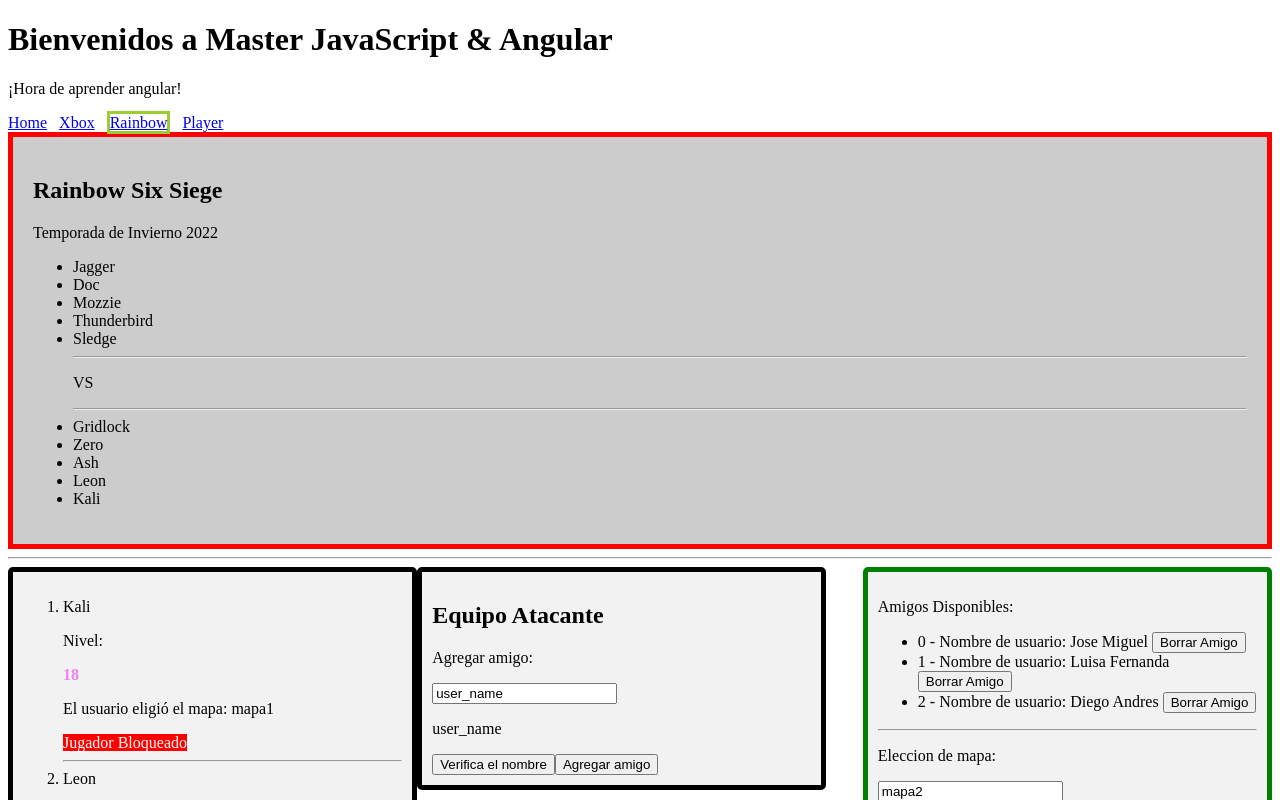
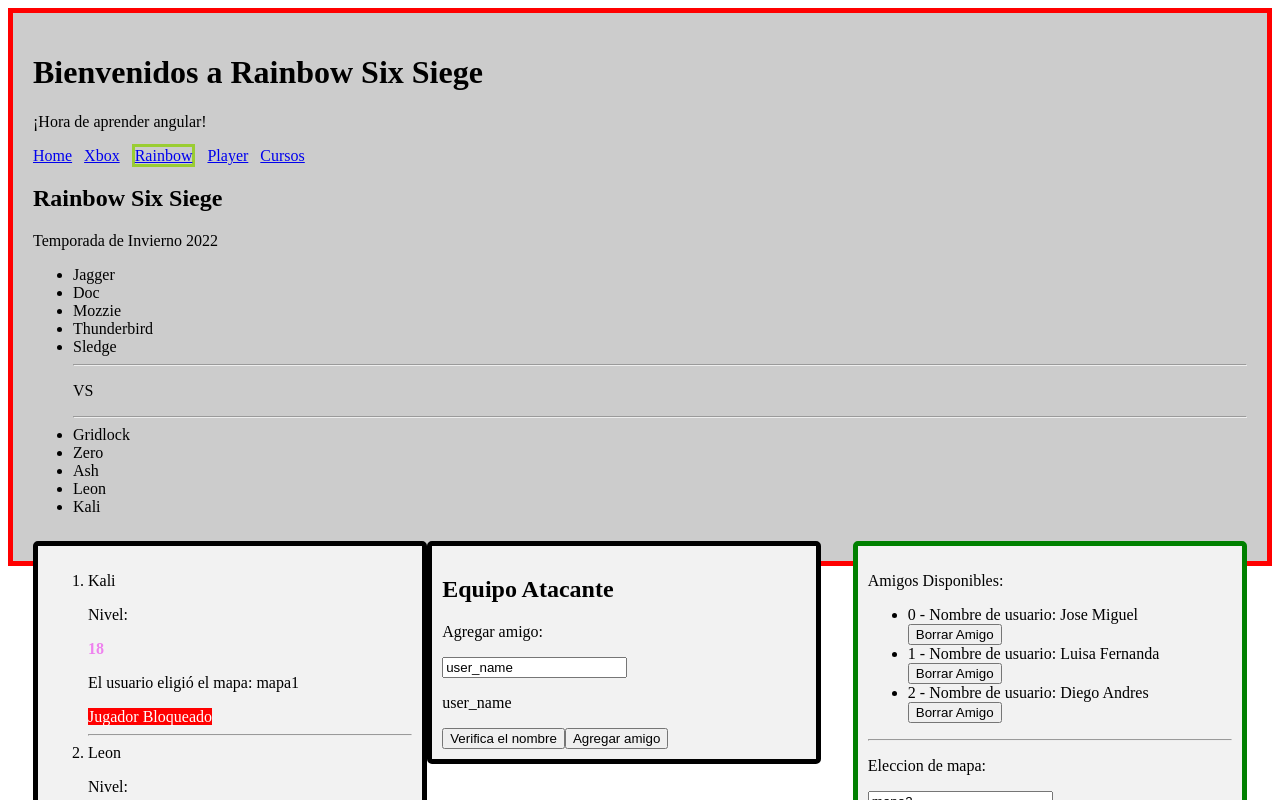
Before and after one commit to Juandieruiz/Master-JavaScript, an Angular app in the folder angular-learning/: page /rainbow in a window 1280 px wide. Shown: the top 800 px of the page. Built offline with nearby package versions, Linux system fonts and the light colour scheme.

Commit message:
params for url

```diff
--- a/angular-learning/src/app/app.component.css
+++ b/angular-learning/src/app/app.component.css
@@ -1,3 +1,6 @@
+
+
+
 .active{
     border: 3px solid yellowgreen;
 }
--- a/angular-learning/src/app/app.component.html
+++ b/angular-learning/src/app/app.component.html
@@ -1,4 +1,9 @@
-<div>
+<div [ngStyle]="{'background': config.fondo,
+                'padding': '20px',
+                'border': '5px solid black',
+                'border-color': config.color
+
+                }">
 <h1>Bienvenidos a {{title}}</h1>
 
 <p>¡Hora de aprender angular!</p>
@@ -11,7 +16,8 @@
     <a [routerLink]="['/rainbow']" [routerLinkActive]="['active']">Rainbow</a>
     &nbsp;
     <a [routerLink]="['/player']" [routerLinkActive]="['active']">Player</a>
-
+    &nbsp;
+    <a [routerLink]="['/cursos']" [routerLinkActive]="['active']">Cursos</a>
 </nav>
 
 <router-outlet></router-outlet>
--- a/angular-learning/src/app/app.component.ts
+++ b/angular-learning/src/app/app.component.ts
@@ -1,5 +1,5 @@
 import { Component } from '@angular/core';
-
+import { Configuracion } from './models/config';
 @Component({
   selector: 'app-root',
   templateUrl: './app.component.html',
@@ -7,7 +7,13 @@
 })
 export class AppComponent {
   public title = 'Master JavaScript & Angular';
+  public descripcion:string;
+  public config;
 
-
+  constructor() {
+    this.config = Configuracion;
+    this.title = Configuracion.titulo;
+    this.descripcion = Configuracion.descripcion;
+  }
 
 }
--- a/angular-learning/src/app/app.module.ts
+++ b/angular-learning/src/app/app.module.ts
@@ -8,6 +8,7 @@
 import { RainbowSixSiegeComponent } from './components/rainbow-six-siege/rainbow-six-siege.component';
 import { PlayerComponent } from './components/player/player.component';
 import { HomeComponent } from './components/home/home.component';
+import { CursosComponent } from './components/cursos/cursos.component';
 
 @NgModule({
   declarations: [
@@ -15,7 +16,8 @@
     VideojuegoComponent,
     RainbowSixSiegeComponent,
     PlayerComponent,
-    HomeComponent
+    HomeComponent,
+    CursosComponent
   ],
   imports: [
     BrowserModule,
--- /dev/null
+++ b/angular-learning/src/app/components/cursos/cursos.component.html
@@ -0,0 +1,5 @@
+<h1>
+    Componente de Cursos
+</h1>
+<h3 *ngIf="nombre" >Bienvenido {{nombre}} </h3>
+<h4 *ngIf="followers">Tus seguidores son: {{followers}}</h4>
--- /dev/null
+++ b/angular-learning/src/app/components/cursos/cursos.component.ts
@@ -0,0 +1,29 @@
+import { Component, OnInit } from '@angular/core';
+import { Router, ActivatedRoute, Params} from '@angular/router';
+
+@Component({
+  selector: 'app-cursos',
+  templateUrl: './cursos.component.html',
+  styleUrls: ['./cursos.component.css']
+})
+export class CursosComponent implements OnInit {
+  public nombre!: string;
+  public followers!: number;
+
+  constructor(
+    private _route: ActivatedRoute,
+    private _router: Router
+  ) { }
+
+  ngOnInit(): void {
+    // Suscripcion a Ruta URL a espera de un nombre y numero
+    this._route.params.subscribe((params: Params) =>{
+      this.nombre = params['nombre'];
+      this.followers = +params['followers'];
+      console.log(this.nombre)
+    });
+
+
+  }
+
+}
--- a/angular-learning/src/app/components/player/player.component.css
+++ b/angular-learning/src/app/components/player/player.component.css
@@ -1,5 +1,5 @@
 #caja-global{
-    margin: 0;
+    margin-top: 25px;
     padding: 0;
 }
 
--- a/angular-learning/src/app/components/rainbow-six-siege/rainbow-six-siege.component.css
+++ b/angular-learning/src/app/components/rainbow-six-siege/rainbow-six-siege.component.css
@@ -0,0 +1,3 @@
+.border{
+    border-color: lightskyblue;
+}
--- a/angular-learning/src/app/components/rainbow-six-siege/rainbow-six-siege.component.html
+++ b/angular-learning/src/app/components/rainbow-six-siege/rainbow-six-siege.component.html
@@ -1,9 +1,4 @@
-<div [ngStyle]="{'background': config.fondo,
-                'padding': '20px',
-                'border': '5px solid black',
-                'border-color': config.color
-
-                }">
+<div class="border">
 
 <h2>{{titulo}}</h2>
 <p>{{descripcion}}</p>
@@ -21,6 +16,7 @@
     <li>Ash</li>
     <li>Leon</li>
     <li>Kali</li>
-</ul></div>
-<hr>
+</ul>
 <app-player></app-player>
+
+</div>
```
Also changed, not shown: angular-learning/src/app/app-routing.module.ts (+9 -0 lines), angular-learning/src/app/components/cursos/cursos.component.css (added), 1 other file (tests, documents, lock files or other folders).
